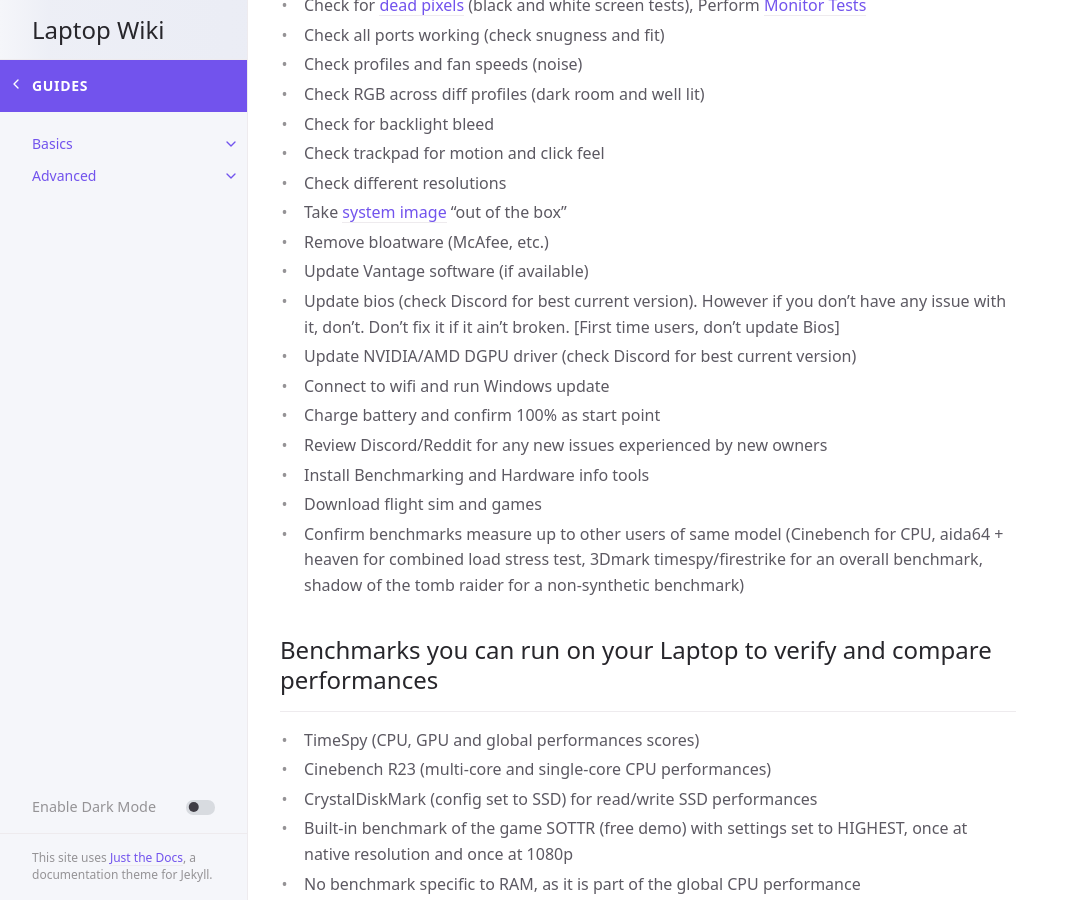
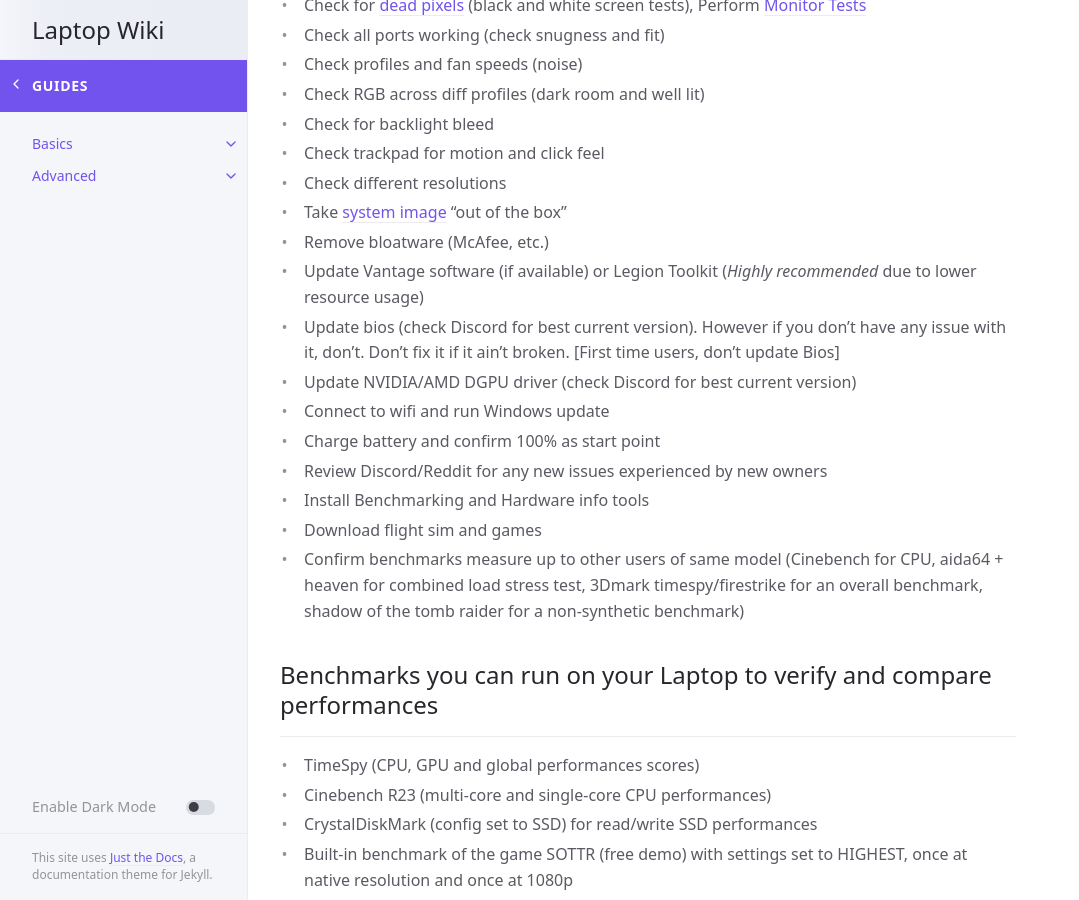
Before and after one commit to laptopwiki/laptopwiki.github.io, a Jekyll site: the page built from _guides/basics/laptop-new.md, in a window 1280 px wide and 900 px high, scrolled down 579 px. Shown: the whole window, without its empty margins (0-1079 px from the left). Built offline with Jekyll 4.4.1, drawn with Linux system fonts in a browser that asks for light colours; cached includes are drawn as plain includes.

Commit message:
Update laptop-new.md

```diff
--- a/_guides/basics/laptop-new.md
+++ b/_guides/basics/laptop-new.md
@@ -27,7 +27,7 @@ contributors: ['averyspeedybird, kirakenchin']
 -  Check different resolutions
 -  Take [system image](https://www.youtube.com/watch?v=x9BGn4MivJw) “out of the box”
 -  Remove bloatware (McAfee, etc.)
--  Update Vantage software (if available)
+-  Update Vantage software (if available) or Legion Toolkit (*Highly recommended* due to lower resource usage)
 -  Update bios (check Discord for best current version). However if you don’t have any issue with it, don’t. Don’t fix it if it ain’t broken. [First time users, don’t update Bios]
 -  Update NVIDIA/AMD DGPU driver (check Discord for best current version)
 -  Connect to wifi and run Windows update
```
